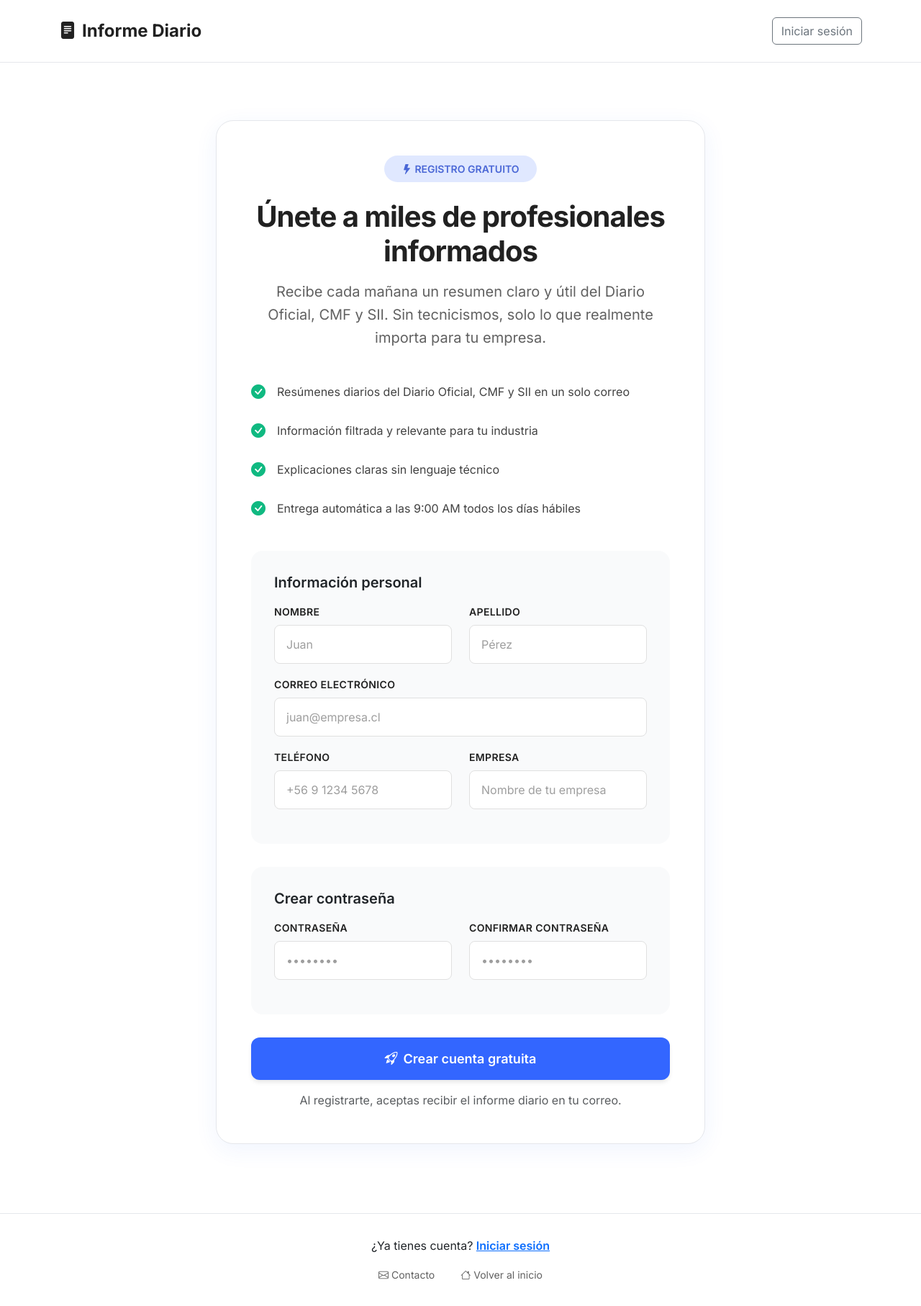
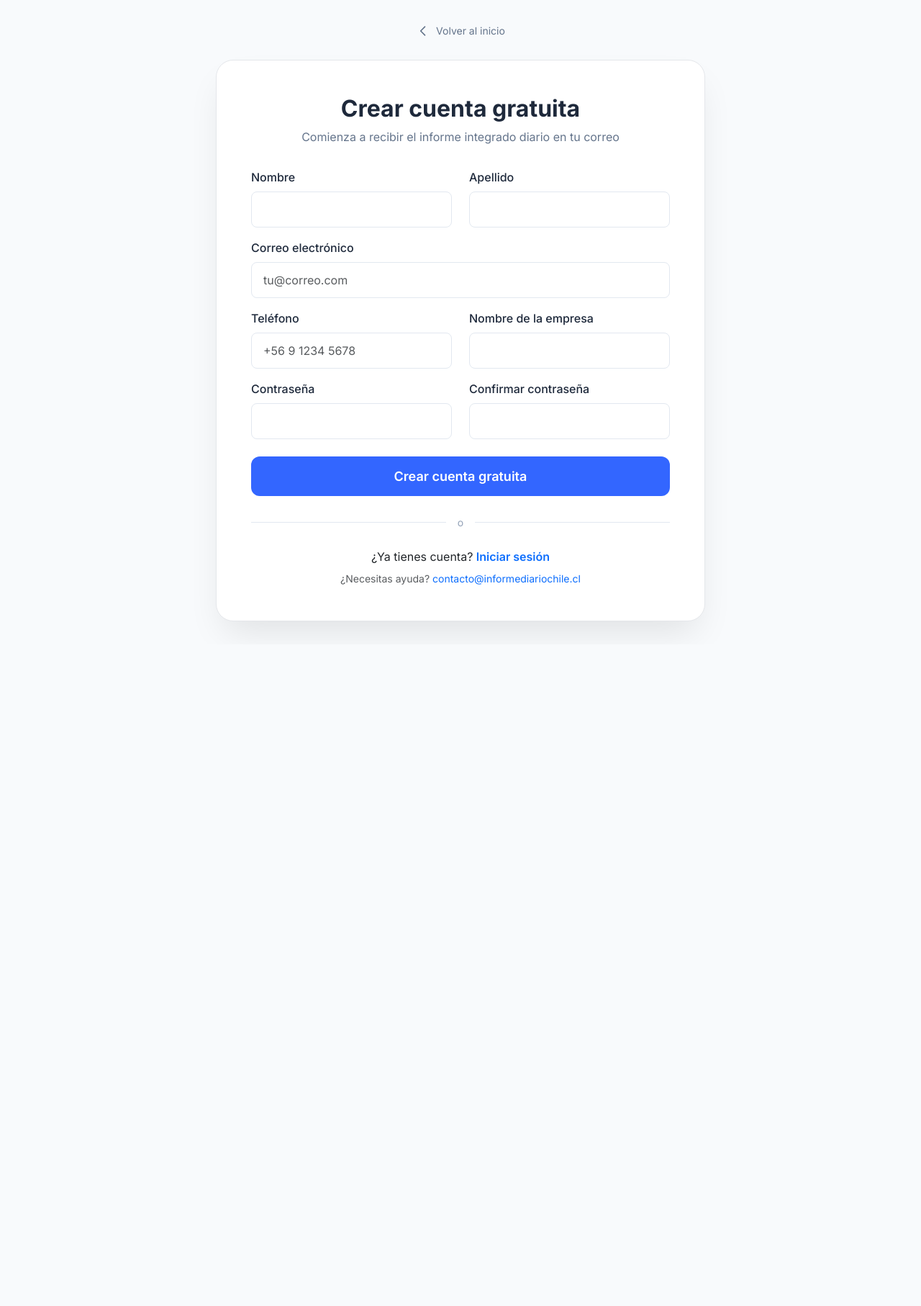
Before and after one commit to Yoyofdr/informe_diario_final, a Django app: page /registro-prueba/ in a window 1280 px wide. Shown: the whole page at 72% size. After the commit the page ends 876 px from the top, so only its background shows below. Run offline with Django 5.2, Linux system fonts and the light colour scheme.

Commit message:
Revert "feat: Rediseñar completamente la landing de registro con estilo moderno"
This reverts commit 2d835811b10d72f81763c278b4abdceec41c5d98.

```diff
--- a/templates/alerts/registro_prueba.html
+++ b/templates/alerts/registro_prueba.html
@@ -3,13 +3,11 @@
 <head>
     <meta charset="UTF-8">
     <meta name="viewport" content="width=device-width, initial-scale=1.0">
-    <title>Registro - Informe Diario | Resúmenes claros del Diario Oficial de Chile</title>
-    <meta name="description" content="Regístrate para recibir cada mañana un resumen claro del Diario Oficial, CMF y SII directo a tu correo. Sin tecnicismos, solo lo relevante." />
+    <title>Registro - Informe Diario</title>
+    <meta name="description" content="Regístrate para recibir cada mañana un resumen claro del Diario Oficial, CMF y SII directo a tu correo." />
 
     <!-- Bootstrap CSS -->
     <link href="https://cdn.jsdelivr.net/npm/bootstrap@5.3.3/dist/css/bootstrap.min.css" rel="stylesheet">
-    <!-- Bootstrap Icons -->
-    <link rel="stylesheet" href="https://cdn.jsdelivr.net/npm/bootstrap-icons@1.11.3/font/bootstrap-icons.min.css">
     <!-- Google Fonts -->
     <link rel="preconnect" href="https://fonts.googleapis.com">
     <link rel="preconnect" href="https://fonts.gstatic.com" crossorigin>
@@ -21,355 +19,283 @@
         }
 
         body {
-            background: #fff !important;
+            background: #f8fafc;
             min-height: 100vh;
             font-family: 'Inter', sans-serif;
         }
 
-        /* Navigation */
-        .navbar-custom {
-            background: white;
-            padding: 1.5rem 0;
-            border-bottom: 1px solid #e5e7eb;
-        }
-
-        .navbar-brand-custom {
-            font-size: 1.5rem;
-            font-weight: 700;
-            color: #212121;
-            text-decoration: none;
-        }
-
-        .navbar-brand-custom:hover {
-            color: #3366FF;
-        }
-
-        /* Registration Hero */
-        .registration-hero {
-            padding: 5rem 0 3rem 0;
-            background: white;
+        .registration-container {
+            min-height: 100vh;
+            display: flex;
+            align-items: center;
+            padding: 2rem 0;
         }
 
         .registration-card {
             background: white;
             border-radius: 1.5rem;
+            box-shadow: 0 25px 50px -12px rgba(0, 0, 0, 0.1);
+            border: 1px solid #e5e7eb;
             padding: 3rem;
-            box-shadow: 0 8px 32px 0 rgba(37,99,235,0.07);
-            border: 1px solid #e5e7eb;
             max-width: 680px;
+            width: 100%;
             margin: 0 auto;
         }
 
-        .modern-badge {
-            background: #E0E8FF;
-            color: #4A67D6;
-            padding: 0.5rem 1.5rem;
-            border-radius: 9999px;
-            font-size: 0.875rem;
-            font-weight: 600;
-            display: inline-block;
-            margin-bottom: 1.5rem;
-        }
-
-        .registration-headline {
-            font-size: 2.5rem;
-            font-weight: 700;
-            color: #212121;
-            letter-spacing: -0.025em;
-            margin-bottom: 1rem;
-        }
-
-        .registration-subtitle {
-            font-size: 1.25rem;
-            color: #616161;
-            font-weight: 400;
-            margin-bottom: 2rem;
-            line-height: 1.6;
-        }
-
-        /* Form Styles */
-        .form-section {
-            background: #f9fafb;
-            border-radius: 1rem;
-            padding: 2rem;
+        .logo-section {
+            text-align: center;
             margin-bottom: 2rem;
         }
 
+        .logo-section h1 {
+            font-size: 2rem;
+            font-weight: 700;
+            color: #1e293b;
+            margin-bottom: 0.5rem;
+        }
+
+        .logo-section p {
+            color: #64748b;
+            font-size: 1rem;
+        }
+
         .form-label {
-            font-weight: 600;
-            color: #212121;
+            font-weight: 500;
+            color: #1e293b;
             margin-bottom: 0.5rem;
-            font-size: 0.875rem;
-            text-transform: uppercase;
-            letter-spacing: 0.025em;
         }
 
         .form-control {
-            border: 1px solid #e0e0e0;
+            border: 1px solid #e2e8f0;
             border-radius: 0.5rem;
-            padding: 0.875rem 1rem;
+            padding: 0.75rem 1rem;
             font-size: 1rem;
             transition: all 0.2s;
-            background: white;
         }
 
         .form-control:focus {
             border-color: #3366FF;
-            box-shadow: 0 0 0 4px rgba(51, 102, 255, 0.1);
-            outline: none;
+            box-shadow: 0 0 0 3px rgba(51, 102, 255, 0.1);
         }
 
-        .form-control::placeholder {
-            color: #9e9e9e;
+        .btn-primary {
+            background: #3366FF;
+            border: none;
+            padding: 0.875rem 2rem;
+            font-weight: 600;
+            font-size: 1.125rem;
+            border-radius: 0.75rem;
+            transition: all 0.2s;
         }
 
-        /* Buttons */
-        .btn-primary-custom {
-            background: #3366FF;
-            color: white;
-            padding: 1rem 2rem;
-            border-radius: 0.75rem;
-            font-weight: 600;
-            font-size: 1.125rem;
-            border: none;
-            box-shadow: 0 4px 6px -1px rgba(0,0,0,0.1);
-            transition: all 0.3s;
-            width: 100%;
+        .btn-primary:hover {
+            background: #2952cc;
+            transform: translateY(-1px);
+            box-shadow: 0 8px 15px -3px rgba(0,0,0,0.1);
         }
 
-        .btn-primary-custom:hover {
-            background: #2952cc;
-            transform: translateY(-2px);
-            box-shadow: 0 8px 15px -3px rgba(51,102,255,0.3);
-        }
-
-        /* Features */
-        .features-list {
-            list-style: none;
-            padding: 0;
-            margin: 2rem 0;
-        }
-
-        .features-list li {
-            padding: 0.75rem 0;
-            display: flex;
+        .back-link {
+            color: #64748b;
+            text-decoration: none;
+            font-size: 0.875rem;
+            display: inline-flex;
             align-items: center;
-            font-size: 1rem;
-            color: #424242;
-        }
-
-        .features-list li i {
-            color: #10b981;
-            font-size: 1.25rem;
-            margin-right: 1rem;
-            flex-shrink: 0;
-        }
-
-        /* Alert Styles */
-        .alert-custom {
-            border-radius: 0.75rem;
-            border: none;
-            padding: 1rem 1.5rem;
-            font-size: 0.875rem;
-            display: flex;
-            align-items: center;
-        }
-
-        .alert-success-custom {
-            background: #d1fae5;
-            color: #065f46;
-        }
-
-        .alert-danger-custom {
-            background: #fee2e2;
-            color: #991b1b;
-        }
-
-        /* Footer */
-        .registration-footer {
-            text-align: center;
-            padding: 2rem 0;
-            border-top: 1px solid #e5e7eb;
-            margin-top: 3rem;
-        }
-
-        .footer-links {
-            margin-top: 1rem;
-        }
-
-        .footer-links a {
-            color: #616161;
-            text-decoration: none;
-            margin: 0 1rem;
-            font-size: 0.875rem;
+            gap: 0.5rem;
             transition: color 0.2s;
         }
 
-        .footer-links a:hover {
+        .back-link:hover {
             color: #3366FF;
         }
 
-        /* Responsive */
-        @media (max-width: 768px) {
-            .registration-hero {
-                padding: 3rem 0 2rem 0;
+        .divider {
+            text-align: center;
+            margin: 1.5rem 0;
+            position: relative;
         }
 
-            .registration-card {
-                padding: 2rem 1.5rem;
+        .divider::before {
+            content: '';
+            position: absolute;
+            top: 50%;
+            left: 0;
+            right: 0;
+            height: 1px;
+            background: #e2e8f0;
         }
 
-            .registration-headline {
-                font-size: 2rem;
+        .divider span {
+            background: white;
+            padding: 0 1rem;
+            position: relative;
+            color: #94a3b8;
+            font-size: 0.875rem;
         }
 
-            .registration-subtitle {
-                font-size: 1.125rem;
+        .alert {
+            border-radius: 0.75rem;
+            padding: 1rem;
+            font-size: 0.875rem;
         }
 
-            .form-section {
-                padding: 1.5rem;
+        .alert-info {
+            background: #e0f2fe;
+            border: 1px solid #7dd3fc;
+            color: #0c4a6e;
+        }
+
+        .info-badge {
+            background: #3366FF;
+            color: white;
+            padding: 0.25rem 0.5rem;
+            border-radius: 0.375rem;
+            font-size: 0.75rem;
+            font-weight: 600;
+            margin: 0 0.125rem;
+        }
+
+        .badge-cmf {
+            background: #dc2626;
+        }
+
+        .badge-sii {
+            background: #16a34a;
+        }
+
+        /* Tagify customization */
+        .tagify {
+            border: 1px solid #e2e8f0;
+            border-radius: 0.5rem;
+            min-height: 3rem;
+        }
+
+        .tagify--focus {
+            border-color: #3366FF;
+            box-shadow: 0 0 0 3px rgba(51, 102, 255, 0.1);
+        }
+
+        .tagify__tag {
+            background: #e0f2fe;
+            color: #0c4a6e;
+            border: 1px solid #7dd3fc;
+        }
+
+        .tagify__tag:hover {
+            background: #bae6fd;
+        }
+
+        .tagify__tag__removeBtn {
+            color: #0c4a6e;
+        }
+
+        .form-text {
+            font-size: 0.875rem;
+            color: #64748b;
+            margin-top: 0.25rem;
+        }
+
+        @media (max-width: 768px) {
+            .registration-card {
+                padding: 2rem;
+            }
+
+            .logo-section h1 {
+                font-size: 1.5rem;
+            }
+
+            .row {
+                --bs-gutter-x: 0.75rem;
             }
         }
     </style>
 </head>
 <body>
-    <!-- Navigation -->
-    <nav class="navbar navbar-custom">
+    <div class="registration-container">
         <div class="container">
-            <a class="navbar-brand-custom" href="/">
-                <i class="bi bi-file-text-fill me-2"></i>Informe Diario
-            </a>
-            <a href="{% url 'alerts:login' %}" class="btn btn-outline-secondary">
-                Iniciar sesión
+            <div class="text-center mb-4">
+                <a href="/" class="back-link">
+                    <svg width="20" height="20" fill="none" stroke="currentColor" viewBox="0 0 24 24">
+                        <path stroke-linecap="round" stroke-linejoin="round" stroke-width="2" d="M15 19l-7-7 7-7"></path>
+                    </svg>
+                    Volver al inicio
                 </a>
             </div>
-    </nav>
 
-    <!-- Registration Hero -->
-    <section class="registration-hero">
-        <div class="container">
             <div class="registration-card">
-                <div class="text-center mb-4">
-                    <span class="modern-badge">
-                        <i class="bi bi-lightning-fill me-1"></i>REGISTRO GRATUITO
-                    </span>
-                    <h1 class="registration-headline">
-                        Únete a miles de profesionales informados
-                    </h1>
-                    <p class="registration-subtitle">
-                        Recibe cada mañana un resumen claro y útil del Diario Oficial, CMF y SII.
-                        Sin tecnicismos, solo lo que realmente importa para tu empresa.
-                    </p>
+                <div class="logo-section">
+                    <h1>Crear cuenta gratuita</h1>
+                    <p>Comienza a recibir el informe integrado diario en tu correo</p>
                 </div>
 
-                <!-- Features -->
-                <ul class="features-list">
-                    <li>
-                        <i class="bi bi-check-circle-fill"></i>
-                        <span>Resúmenes diarios del Diario Oficial, CMF y SII en un solo correo</span>
-                    </li>
-                    <li>
-                        <i class="bi bi-check-circle-fill"></i>
-                        <span>Información filtrada y relevante para tu industria</span>
-                    </li>
-                    <li>
-                        <i class="bi bi-check-circle-fill"></i>
-                        <span>Explicaciones claras sin lenguaje técnico</span>
-                    </li>
-                    <li>
-                        <i class="bi bi-check-circle-fill"></i>
-                        <span>Entrega automática a las 9:00 AM todos los días hábiles</span>
-                    </li>
-                </ul>
 
                 {% if messages %}
                     {% for message in messages %}
-                        <div class="alert {% if message.tags == 'success' %}alert-success-custom{% else %}alert-danger-custom{% endif %} alert-dismissible fade show" role="alert">
-                            <i class="bi {% if message.tags == 'success' %}bi-check-circle{% else %}bi-exclamation-circle{% endif %} me-2"></i>
+                        <div class="alert alert-{{ message.tags }} alert-dismissible fade show" role="alert">
                             {{ message }}
                             <button type="button" class="btn-close" data-bs-dismiss="alert" aria-label="Cerrar"></button>
                         </div>
                     {% endfor %}
                 {% endif %}
 
-                <!-- Registration Form -->
                 <form method="post" action="{% url 'alerts:registro_prueba' %}">
                     {% csrf_token %}
-
-                    <div class="form-section">
-                        <h5 class="mb-3 fw-semibold">Información personal</h5>
-                        <div class="row">
-                            <div class="col-md-6 mb-3">
+                    <div class="row mb-3">
+                        <div class="col-md-6 mb-3 mb-md-0">
                             <label for="id_nombre" class="form-label">Nombre</label>
-                                <input type="text" class="form-control" id="id_nombre" name="nombre" placeholder="Juan" required>
+                            <input type="text" class="form-control" id="id_nombre" name="nombre" required>
                         </div>
-                            <div class="col-md-6 mb-3">
+                        <div class="col-md-6">
                             <label for="id_apellido" class="form-label">Apellido</label>
-                                <input type="text" class="form-control" id="id_apellido" name="apellido" placeholder="Pérez" required>
+                            <input type="text" class="form-control" id="id_apellido" name="apellido" required>
                         </div>
                     </div>
 
                     <div class="mb-3">
                         <label for="id_email" class="form-label">Correo electrónico</label>
-                            <input type="email" class="form-control" id="id_email" name="email" placeholder="juan@empresa.cl" required>
+                        <input type="email" class="form-control" id="id_email" name="email" placeholder="tu@correo.com" required>
                     </div>
 
-                        <div class="row">
-                            <div class="col-md-6 mb-3">
+                    <div class="row mb-3">
+                        <div class="col-md-6 mb-3 mb-md-0">
                             <label for="id_telefono" class="form-label">Teléfono</label>
                             <input type="text" class="form-control" id="id_telefono" name="telefono" placeholder="+56 9 1234 5678" required>
                         </div>
-                            <div class="col-md-6 mb-3">
-                                <label for="id_empresa" class="form-label">Empresa</label>
-                                <input type="text" class="form-control" id="id_empresa" name="empresa" placeholder="Nombre de tu empresa" required>
-                            </div>
+                        <div class="col-md-6">
+                            <label for="id_empresa" class="form-label">Nombre de la empresa</label>
+                            <input type="text" class="form-control" id="id_empresa" name="empresa" required>
                         </div>
                     </div>
 
-                    <div class="form-section">
-                        <h5 class="mb-3 fw-semibold">Crear contraseña</h5>
-                        <div class="row">
-                            <div class="col-md-6 mb-3">
+                    <div class="row mb-4">
+                        <div class="col-md-6 mb-3 mb-md-0">
                             <label for="id_password1" class="form-label">Contraseña</label>
-                                <input type="password" class="form-control" id="id_password1" name="password1" placeholder="••••••••" required>
+                            <input type="password" class="form-control" id="id_password1" name="password1" required>
                             {% if form.password1.errors %}
                                 <div class="text-danger small mt-1">{{ form.password1.errors.0 }}</div>
                             {% endif %}
                         </div>
-                            <div class="col-md-6 mb-3">
+                        <div class="col-md-6">
                             <label for="id_password2" class="form-label">Confirmar contraseña</label>
-                                <input type="password" class="form-control" id="id_password2" name="password2" placeholder="••••••••" required>
+                            <input type="password" class="form-control" id="id_password2" name="password2" required>
                             {% if form.password2.errors %}
                                 <div class="text-danger small mt-1">{{ form.password2.errors.0 }}</div>
                             {% endif %}
                         </div>
                     </div>
+
+                    <button type="submit" class="btn btn-primary w-100">
+                        Crear cuenta gratuita
+                    </button>
+                </form>
+
+                <div class="divider">
+                    <span>o</span>
                 </div>
 
-                    <button type="submit" class="btn btn-primary-custom">
-                        <i class="bi bi-rocket-takeoff me-2"></i>Crear cuenta gratuita
-                    </button>
-
-                    <p class="text-center mt-3 mb-0 text-muted">
-                        Al registrarte, aceptas recibir el informe diario en tu correo.
-                    </p>
-                </form>
+                <div class="text-center">
+                    <p class="mb-2">¿Ya tienes cuenta? <a href="{% url 'alerts:login' %}" class="text-primary text-decoration-none fw-semibold">Iniciar sesión</a></p>
+                    <p class="text-muted small mb-0">¿Necesitas ayuda? <a href="mailto:contacto@informediariochile.cl" class="text-primary text-decoration-none">contacto@informediariochile.cl</a></p>
                 </div>
-        </div>
-    </section>
-
-    <!-- Footer -->
-    <div class="registration-footer">
-        <div class="container">
-            <p class="mb-0">¿Ya tienes cuenta? <a href="{% url 'alerts:login' %}" class="text-primary fw-semibold">Iniciar sesión</a></p>
-            <div class="footer-links">
-                <a href="mailto:contacto@informediariochile.cl">
-                    <i class="bi bi-envelope me-1"></i>Contacto
-                </a>
-                <a href="/">
-                    <i class="bi bi-house me-1"></i>Volver al inicio
-                </a>
             </div>
         </div>
     </div>
```
Lines whose indentation alone changed are shown as unchanged.
